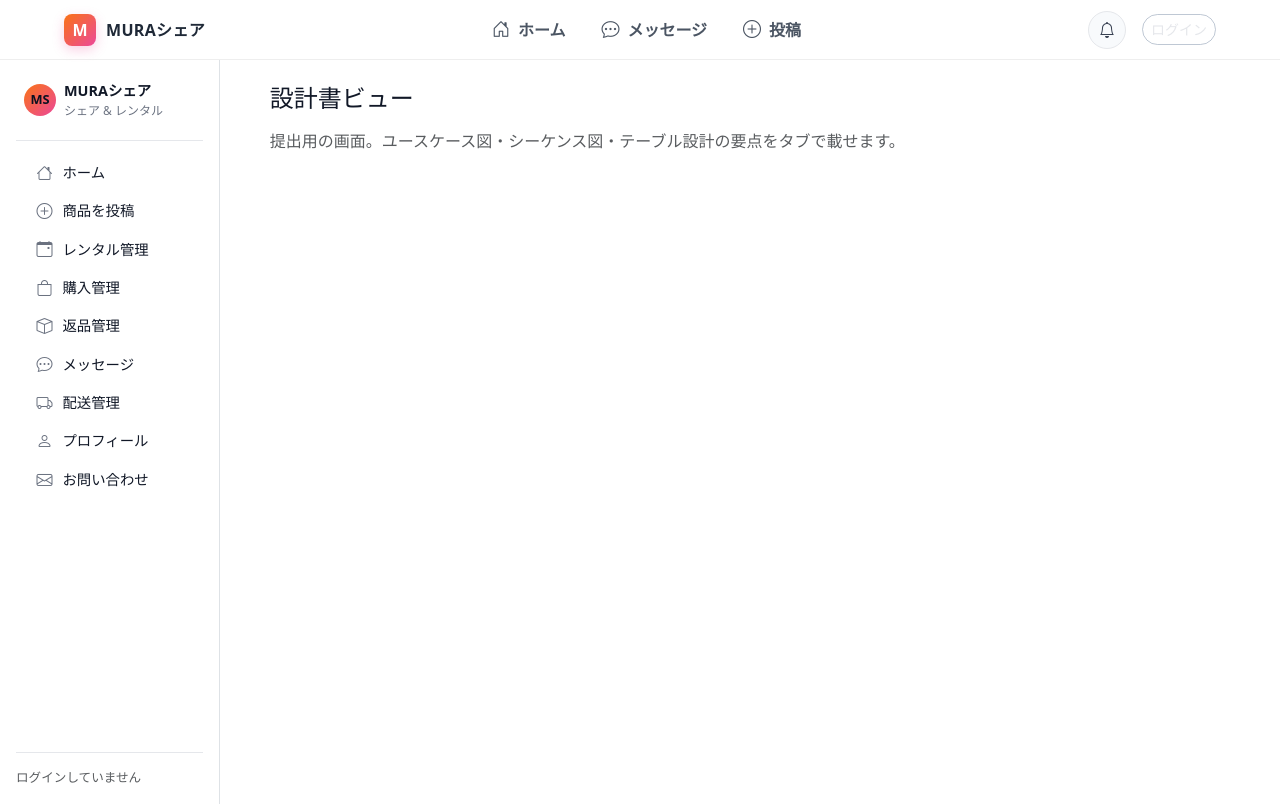
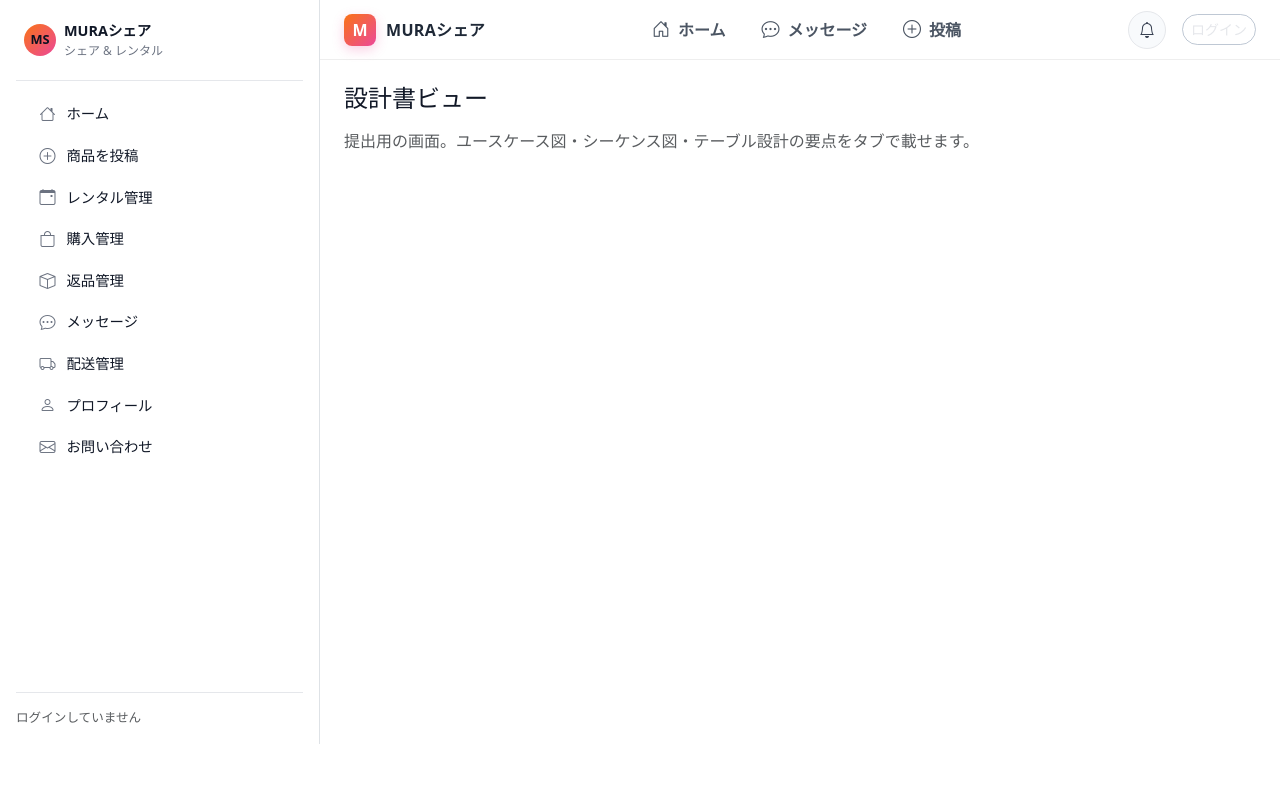
Before and after one commit to shunsuke121/mura_share, a Django app: page /docs/ in a window 1280 px wide. After the commit the page ends 744 px from the top, so only its background shows below. Run offline with Django 4.2, Linux system fonts and the light colour scheme.

Commit message:
変更要約

```diff
--- a/static/css/app.css
+++ b/static/css/app.css
@@ -60,7 +60,7 @@ body {
 /* ===== React風サイドバー ===== */
 
 .sidebar {
-  width: 260px;
+  width: var(--sidebar-w);
   background: #f9fafb;              /* ← ここ白系に */
   color: #111827;                   /* 濃いグレー文字 */
   padding: 0.75rem;
@@ -187,6 +187,7 @@ body {
 .offcanvas .sidebar-nav {
   height: 100%;
 }
+
 
 
 /* ===== カード・ボタンをちょい shadcn 風に寄せる ===== */
@@ -659,3 +660,32 @@ textarea.form-control {
   font-weight: 700;
   text-transform: uppercase;
 }
+
+/* === Sidebar width: 広げる・揃える === */
+
+/* PCの固定幅。必要なら 300〜360px で調整してOK */
+.sidebar {
+  width: 320px !important;
+}
+
+/* オフキャンバスも同じ感覚に寄せる */
+#offcanvasSidebar {
+  --bs-offcanvas-width: 320px; /* デスクトップで開く場合の保険 */
+}
+
+/* モバイル時は画面の約9割にして操作しやすく */
+@media (max-width: 991.98px) {
+  #offcanvasSidebar {
+    --bs-offcanvas-width: 88vw;
+  }
+}
+
+/* メニュー文言が折れにくいよう少し余白増やす */
+.sidebar-link {
+  padding: 0.5rem 0.9rem;
+}
+
+/* アイコンとテキストが窮屈ならアイコン幅も少し広げる */
+.sidebar-icon {
+  width: 1.35rem;
+}
--- a/templates/base.html
+++ b/templates/base.html
@@ -15,14 +15,26 @@
 </head>
 <body>
 
-  {# ★ 二枚目スクショのヘッダーをここで include ★ #}
-  {% include "_partials/header.html" %}
-
   <div class="layout d-flex">
     <!-- サイドバー（PC） -->
     <aside class="d-none d-lg-block bg-white border-end sidebar p-3">
       {% include "_partials/sidebar.html" %}
     </aside>
+
+    <!-- 右カラム（ヘッダー＋コンテンツ） -->
+    <div class="flex-grow-1 d-flex flex-column">
+
+      <!-- ヘッダーをここに移動 -->
+      {% include "_partials/header.html" %}
+
+      <!-- コンテンツ -->
+      <main class="content-wrap p-3 p-lg-4 w-100">
+        <div class="page-inner">
+          {% block content %}{% endblock %}
+        </div>
+      </main>
+    </div>
+  </div>
 
   <!-- モバイル用オフキャンバス -->
   <div class="offcanvas offcanvas-start" tabindex="-1" id="offcanvasSidebar">
@@ -35,14 +47,6 @@
     </div>
   </div>
 
-    <!-- コンテンツ -->
-    <main class="content-wrap p-3 p-lg-4 w-100">
-      <div class="page-inner">
-        {% block content %}{% endblock %}
-      </div>
-    </main>
-  </div>
-
   <script src="https://cdn.jsdelivr.net/npm/bootstrap@5.3.3/dist/js/bootstrap.bundle.min.js"></script>
 </body>
 </html>
```
Lines whose indentation alone changed are shown as unchanged.
